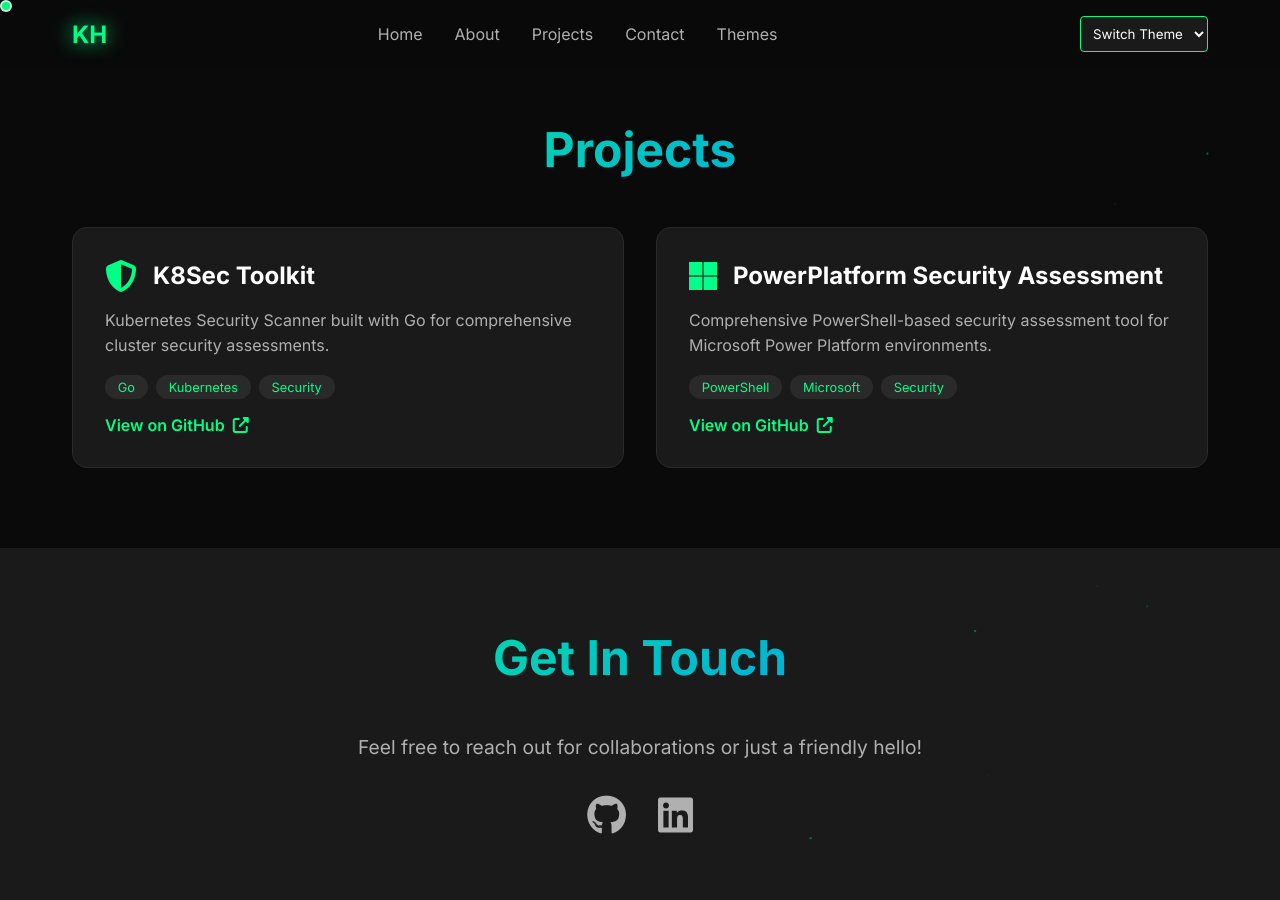
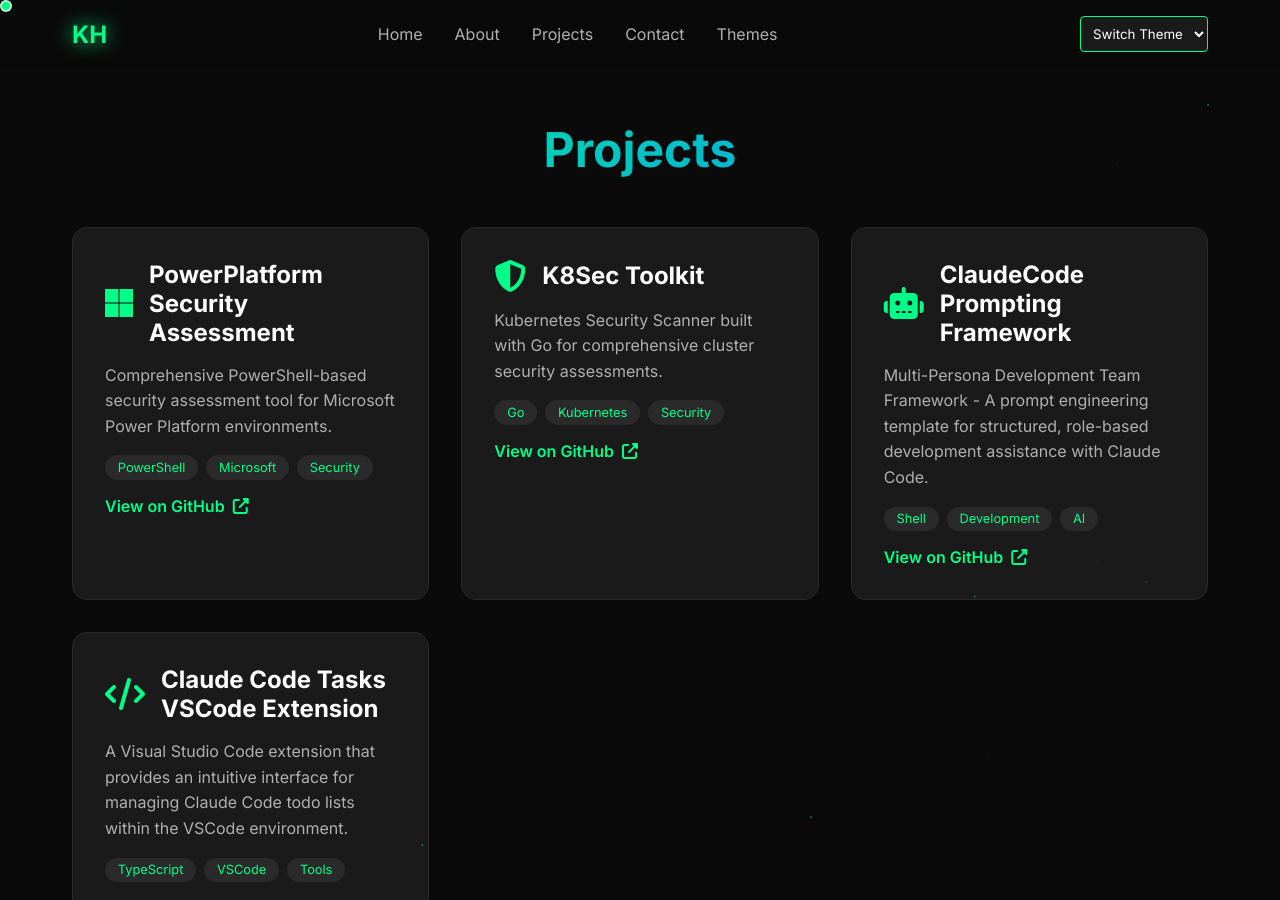
Before and after one commit to kholcomb/kholcomb.github.io, a Jekyll site: the page built from index.md, in a window 1280 px wide and 900 px high, scrolled down 1425 px. Built offline with Jekyll 4.4.1, drawn with Linux system fonts in a browser that asks for light colours.

Commit message:
Convert hardcoded projects to dynamic GitHub repository data
- Create _data/projects.yml with all 4 GitHub repositories
- Replace hardcoded HTML with Liquid templating in portfolio-content.html
- Add ClaudeCode Prompting Framework and VSCode Extension projects
- Maintain existing styling and animations
- Projects now reflect actual GitHub repositories from github.com/kholcomb

🤖 Generated with [Claude Code](https://claude.ai/code)

Co-Authored-By: Claude <noreply@anthropic.com>

```diff
--- /dev/null
+++ b/_data/projects.yml
@@ -0,0 +1,35 @@
+- name: "PowerPlatform Security Assessment"
+  description: "Comprehensive PowerShell-based security assessment tool for Microsoft Power Platform environments."
+  icon: "fab fa-microsoft"
+  tags:
+    - "PowerShell"
+    - "Microsoft"
+    - "Security"
+  github_url: "https://github.com/kholcomb/PowerPlatform-Security-Assessment"
+
+- name: "K8Sec Toolkit"
+  description: "Kubernetes Security Scanner built with Go for comprehensive cluster security assessments."
+  icon: "fas fa-shield-alt"
+  tags:
+    - "Go"
+    - "Kubernetes"
+    - "Security"
+  github_url: "https://github.com/kholcomb/k8sec-toolkit"
+
+- name: "ClaudeCode Prompting Framework"
+  description: "Multi-Persona Development Team Framework - A prompt engineering template for structured, role-based development assistance with Claude Code."
+  icon: "fas fa-robot"
+  tags:
+    - "Shell"
+    - "Development"
+    - "AI"
+  github_url: "https://github.com/kholcomb/ClaudeCode_Prompting_Framework"
+
+- name: "Claude Code Tasks VSCode Extension"
+  description: "A Visual Studio Code extension that provides an intuitive interface for managing Claude Code todo lists within the VSCode environment."
+  icon: "fas fa-code"
+  tags:
+    - "TypeScript"
+    - "VSCode"
+    - "Tools"
+  github_url: "https://github.com/kholcomb/claude-code-tasks-vscode"
--- a/_includes/portfolio-content.html
+++ b/_includes/portfolio-content.html
@@ -78,37 +78,23 @@
     <div class="container">
         <h2 class="section-title">Projects</h2>
         <div class="projects-grid">
+            {% for project in site.data.projects %}
             <div class="project-card">
                 <div class="project-header">
-                    <i class="fas fa-shield-alt project-icon"></i>
-                    <h3>K8Sec Toolkit</h3>
+                    <i class="{{ project.icon }} project-icon"></i>
+                    <h3>{{ project.name }}</h3>
                 </div>
-                <p>Kubernetes Security Scanner built with Go for comprehensive cluster security assessments.</p>
+                <p>{{ project.description }}</p>
                 <div class="project-tags">
-                    <span class="tag">Go</span>
-                    <span class="tag">Kubernetes</span>
-                    <span class="tag">Security</span>
+                    {% for tag in project.tags %}
+                    <span class="tag">{{ tag }}</span>
+                    {% endfor %}
                 </div>
-                <a href="https://github.com/kholcomb/k8sec-toolkit" class="project-link" target="_blank">
+                <a href="{{ project.github_url }}" class="project-link" target="_blank">
                     View on GitHub <i class="fas fa-external-link-alt"></i>
                 </a>
             </div>
-
-            <div class="project-card">
-                <div class="project-header">
-                    <i class="fab fa-microsoft project-icon"></i>
-                    <h3>PowerPlatform Security Assessment</h3>
-                </div>
-                <p>Comprehensive PowerShell-based security assessment tool for Microsoft Power Platform environments.</p>
-                <div class="project-tags">
-                    <span class="tag">PowerShell</span>
-                    <span class="tag">Microsoft</span>
-                    <span class="tag">Security</span>
-                </div>
-                <a href="https://github.com/kholcomb/PowerPlatform-Security-Assessment" class="project-link" target="_blank">
-                    View on GitHub <i class="fas fa-external-link-alt"></i>
-                </a>
-            </div>
+            {% endfor %}
         </div>
     </div>
 </section>
```
